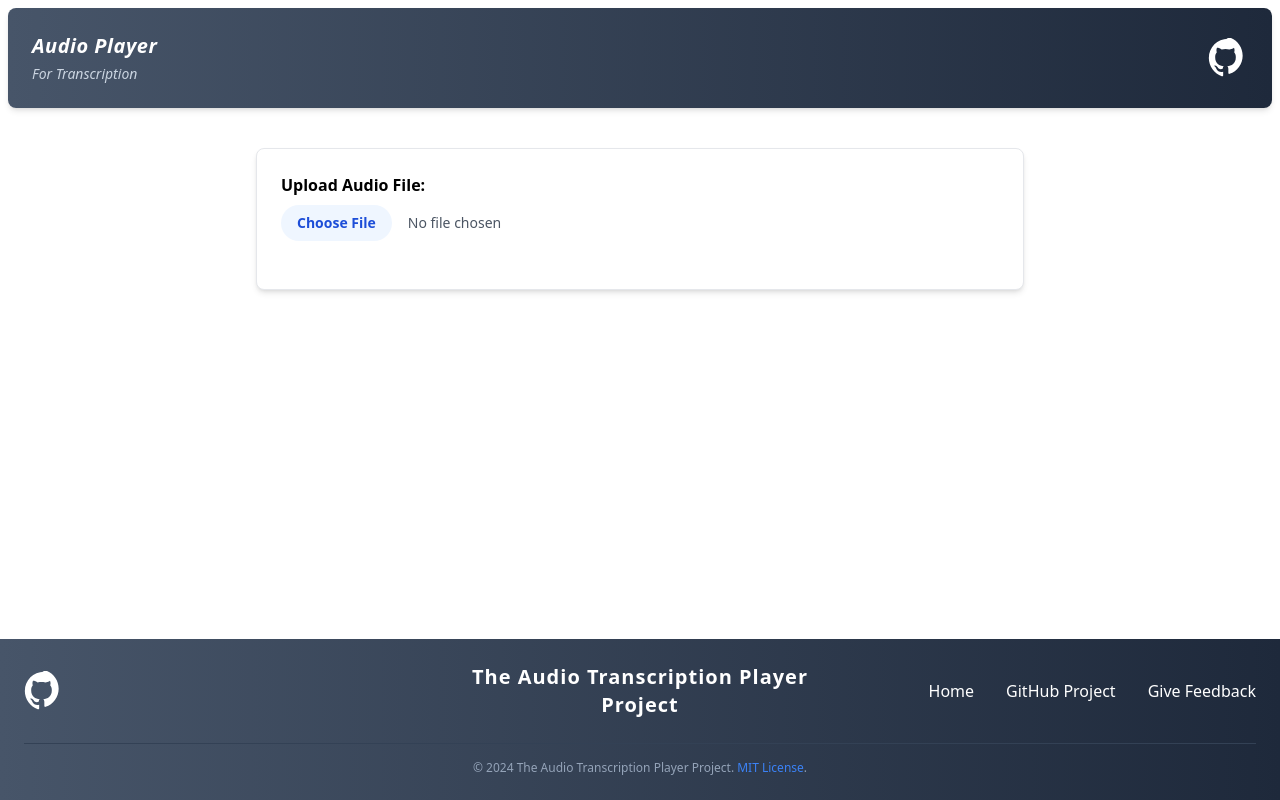
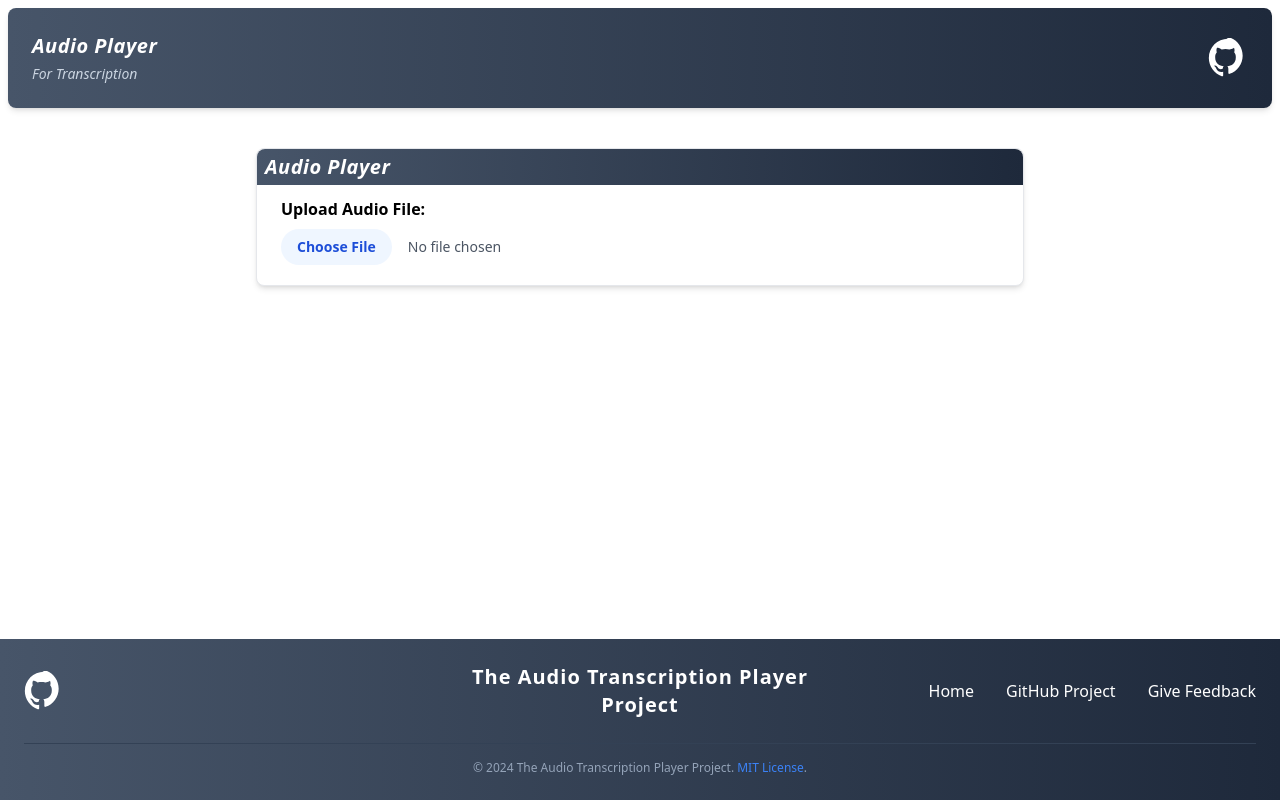
Before and after one commit to srothgan/audio-transcript-player, a Next.js app: page / in a window 1280 px wide. Built offline with nearby package versions, Linux system fonts and the light colour scheme.

Commit message:
header for audioplayer and info text dynamic rule change

```diff
--- a/components/AudioPlayer.jsx
+++ b/components/AudioPlayer.jsx
@@ -202,9 +202,13 @@ const AudioPlayer = () => {
   }, [playbackRate]);
 
   return (
-    <div className="flex flex-col items-center max-w-3xl md:mx-auto mx-4 p-6 bg-white border border-gray-200 rounded-lg shadow-md my-8">
+    <div className="flex flex-col items-center max-w-3xl md:mx-auto mx-4  bg-white border border-gray-200 rounded-lg shadow-md my-8">
       <ToastContainer autoClose={2000} />
-      <div className="flex flex-col mb-4 w-full">
+      {/* Header */}
+      <div className='w-full bg-gradient-to-r from-slate-600 to-slate-800 text-white px-2 py-1 rounded-t-lg'>
+        <p className="text-xl font-semibold tracking-wide italic">Audio Player</p>
+      </div>
+      <div className="flex flex-col w-full px-6  py-3">
         <label htmlFor="audio" className="font-semibold">Upload Audio File:</label>
         <div className="flex items-center gap-4 rounded-lg w-full py-2">
           <input
@@ -229,7 +233,7 @@ const AudioPlayer = () => {
       </div>
 
       {audioFile && (
-        <>
+        <div className='px-6 pb-6 w-full flex flex-col'>
           {/* biome-ignore lint/a11y/useMediaCaption: <explanation> */}
           <audio
             ref={audioRef}
@@ -305,8 +309,8 @@ const AudioPlayer = () => {
               <span>{formatTime(currentTime)}</span>
               <span>{formatTime(duration)}</span>
             </div>
-            <div className='flex lg:hidden text-xs text-gray-500 mt-1'>
-              <span>*The process bar dragable and input work on mobile, only after the audio has been played at least once.</span>
+            <div className='flex xl:hidden text-xs text-gray-500 mt-1'>
+              <span>*The progress bar and time input only become functional on mobile devices and iPads after the audio has been played at least once.</span>
             </div>
           </div>
 
@@ -435,7 +439,7 @@ const AudioPlayer = () => {
               </div>
             </div>
           </div>
-        </>
+          </div>
       )}
     </div>
   );
```
